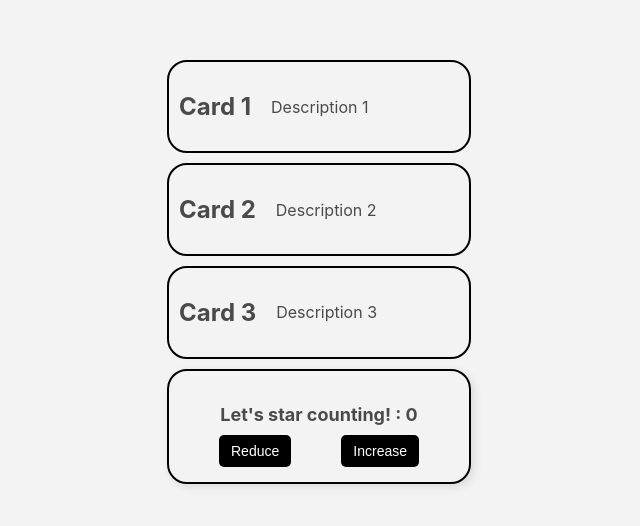
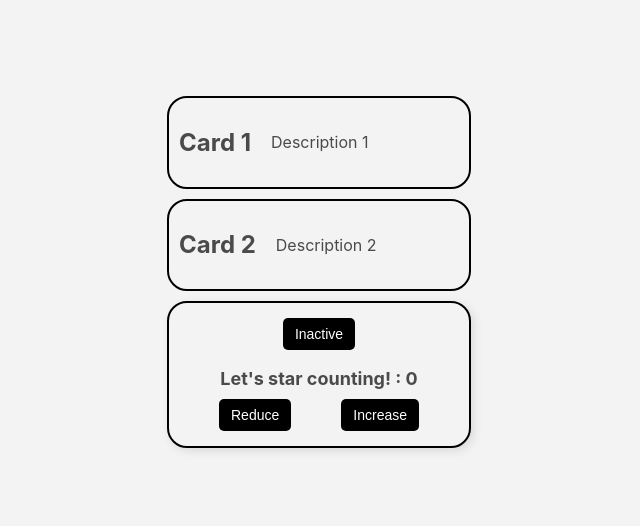
Before and after one commit to hectorflores28/reactjs-course, a React (Create React App) app: page / in a window 1280 px wide. Shown: the part 128-654 px from the top of the page, without its empty margins (321-961 px from the left). Built offline with nearby package versions, Linux system fonts and the light colour scheme; the HTML template or start-up script is replaced by a standard one.

Commit message:
Gestion de Eventos y Renderizado

```diff
--- a/src/App.js
+++ b/src/App.js
@@ -8,7 +8,6 @@ function App() {
     <section>
       <Card title="Card 1" description="Description 1" />
       <Card title="Card 2" description="Description 2" />
-      <Card title="Card 3" description="Description 3" />
       <Counter />
     </section>
   );
--- a/src/components/Counter.jsx
+++ b/src/components/Counter.jsx
@@ -1,11 +1,14 @@
 import { useState } from 'react';
 import './Counter.css';
+import './ToogleButton.jsx'
+import ToogleButton from './ToogleButton.jsx';
 
 const Counter = () => {
     const [count, setCount] = useState(0);
 
     return (
         <div className="counter-container">
+                <ToogleButton></ToogleButton>
             <p className="counter-text">Let's star counting! : {count}</p>
             <div className="counter-buttons">
                 <button onClick={() => setCount(count - 1)}>Reduce</button>
--- /dev/null
+++ b/src/components/ToogleButton.jsx
@@ -0,0 +1,13 @@
+import { useState } from 'react';
+
+const ToogleButton = () => {
+    const [isActive, setIsActive] = useState(false);
+
+    return (
+        <button onClick={() => setIsActive(!isActive)}>
+            {isActive ? "Active" : "Inactive"}
+        </button>
+    )
+}
+
+export default ToogleButton
```
Also changed, not shown: public/screenshot.png.
